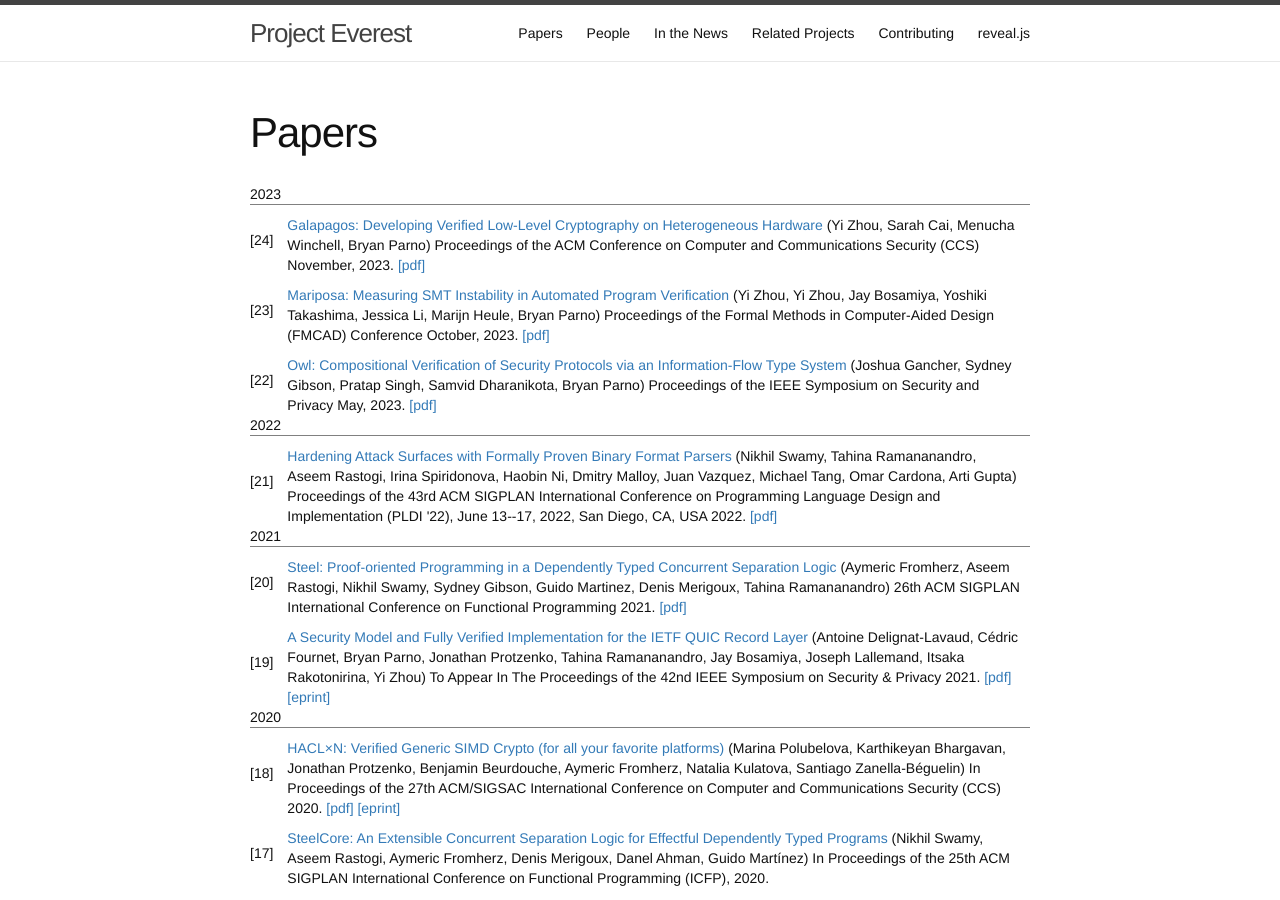
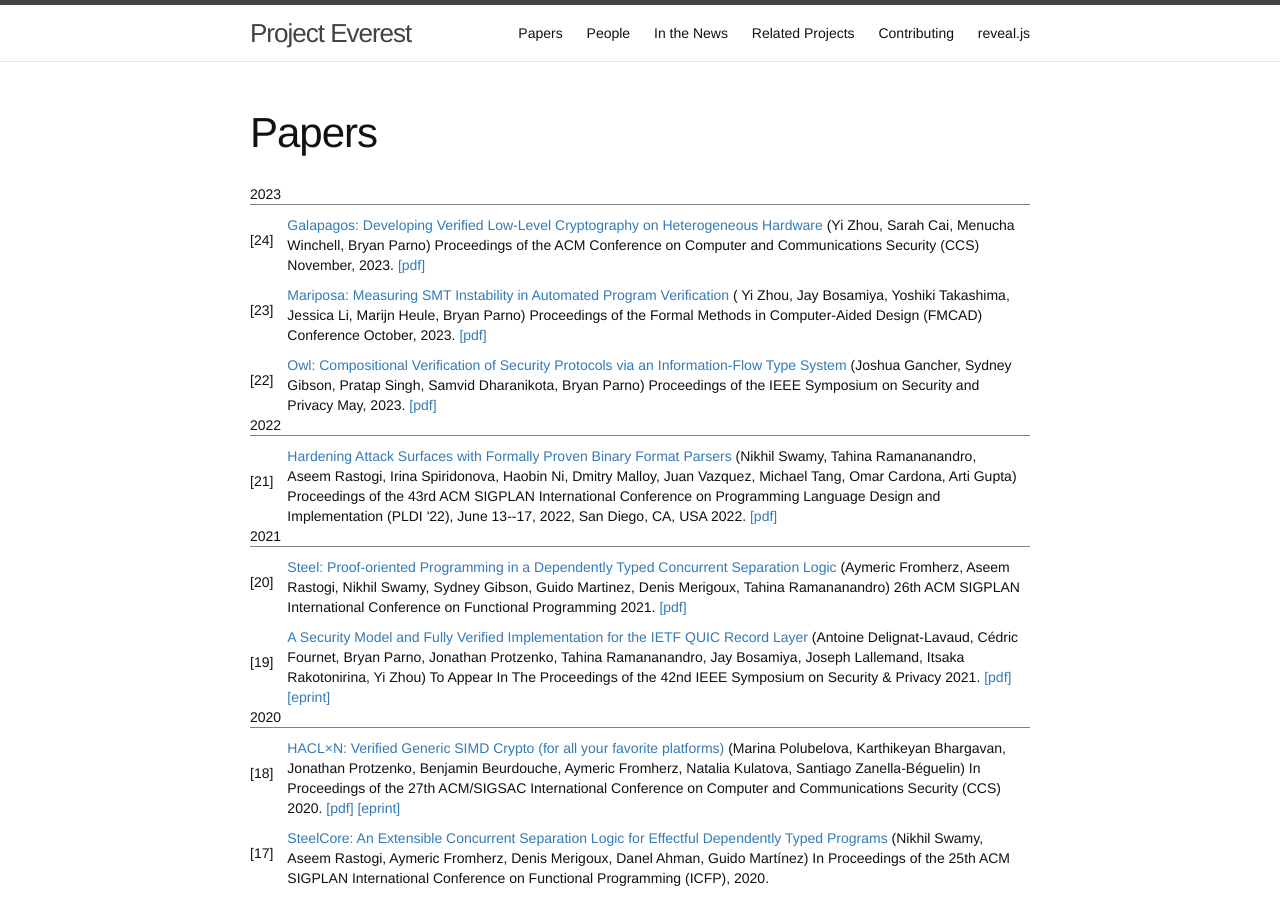
Before and after one commit to project-everest/project-everest.github.io, a Jekyll site: the page built from papers.md, in a window 1280 px wide and 900 px high. Built offline with Jekyll 4.4.1, drawn with Linux system fonts in a browser that asks for light colours.

Commit message:
Remove a redundant entry

```diff
--- a/papers.md
+++ b/papers.md
@@ -33,7 +33,7 @@ permalink: /papers/
   <td class="bibitem">
     <span itemscope="" itemtype="http://schema.org/ScholarlyArticle"> <a href="https://www.andrew.cmu.edu/user/bparno/papers/mariposa.pdf">
       <span class="bibtitle" itemprop="name">Mariposa: Measuring SMT Instability in Automated Program Verification</span></a>
-      (<span class="bibauthor"><span itemprop="author" itemtype="http://schema.org/Person">Yi Zhou</span>,
+      (<span class="bibauthor">
 <span itemprop="author" itemtype="http://schema.org/Person">Yi Zhou</span>,
 <span itemprop="author" itemtype="http://schema.org/Person">Jay Bosamiya</span>,
 <span itemprop="author" itemtype="http://schema.org/Person">Yoshiki Takashima</span>,
```
